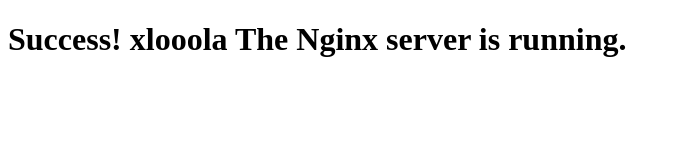
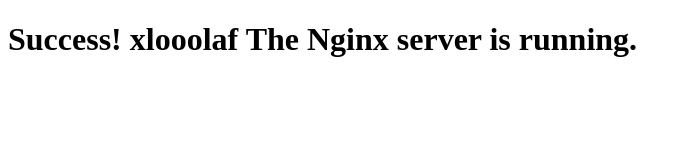
Before and after one commit to MDJ-GitHub/devops, a plain HTML site: page index.html in a window 1280 px wide. Shown: the whole page, without its empty margins (0-690 px from the left). Drawn offline with Linux system fonts and the light colour scheme.

Commit message:
Signed-off-by: MDJ-Github <MDJ.Microsof@outlook.com>

```diff
--- a/index.html
+++ b/index.html
@@ -4,6 +4,6 @@
     <title>Welcome to Nginx!</title>
 </head>
 <body>
-    <h1>Success! xlooola The Nginx server is running.</h1>
+    <h1>Success! xlooolaf The Nginx server is running.</h1>
 </body>
 </html>
```
